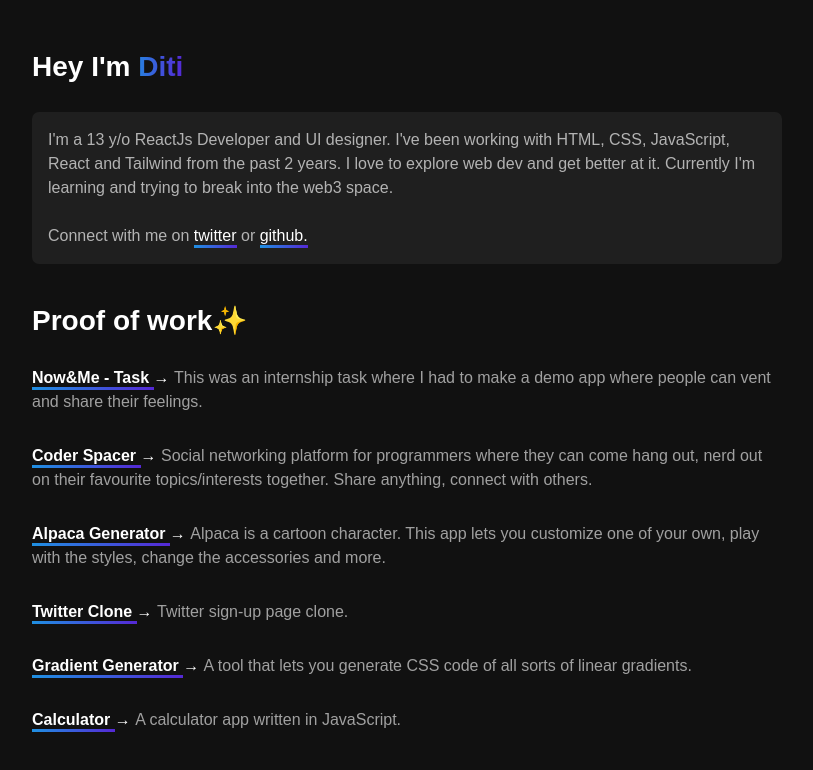
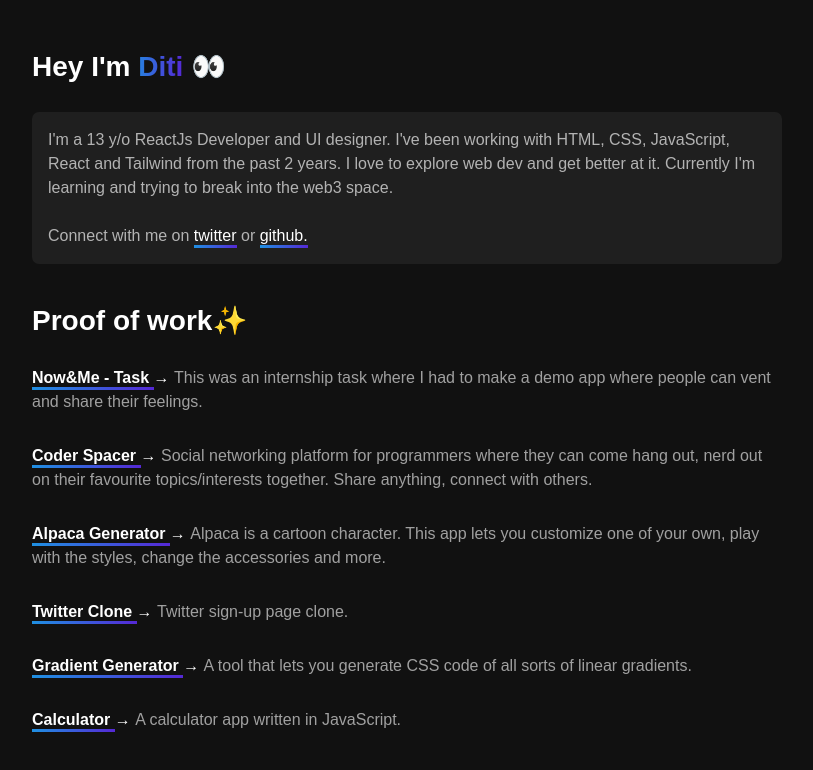
Before and after one commit to Diti-Arora13/Portfolio-website, a Next.js app: page / in a window 1280 px wide. Shown: the top 770 px of the page, without its empty margins (233-1046 px from the left). Built offline with nearby package versions, Linux system fonts and the light colour scheme; a web font is replaced by a local one.

Commit message:
Update index.js

```diff
--- a/pages/index.js
+++ b/pages/index.js
@@ -26,7 +26,7 @@ export default function Home() {
     <Flex justifyContent={"center"} marginTop={"46px"}>
         <Flex alignContent={"center"} flexDirection={"column"}>
 
-        <Text fontSize={{base:"20px", md:"28px"}} color={"white"} fontWeight={"bold"}>Hey I&apos;m<span className='head'> Diti</span></Text>
+        <Text fontSize={{base:"20px", md:"28px"}} color={"white"} fontWeight={"bold"}>Hey I&apos;m<span className='head'> Diti</span> 👀</Text>
 
         <Flex marginTop={"24px"} p={"16px"} width={{base:"300px",md:"750px"}} backgroundColor={"#1F1F1F"} rounded={"7px"}>
           <Text color={"#B3B3B3"} fontWeight={"400"} fontSize={{base:"12px", md:"16px"}}>
```
